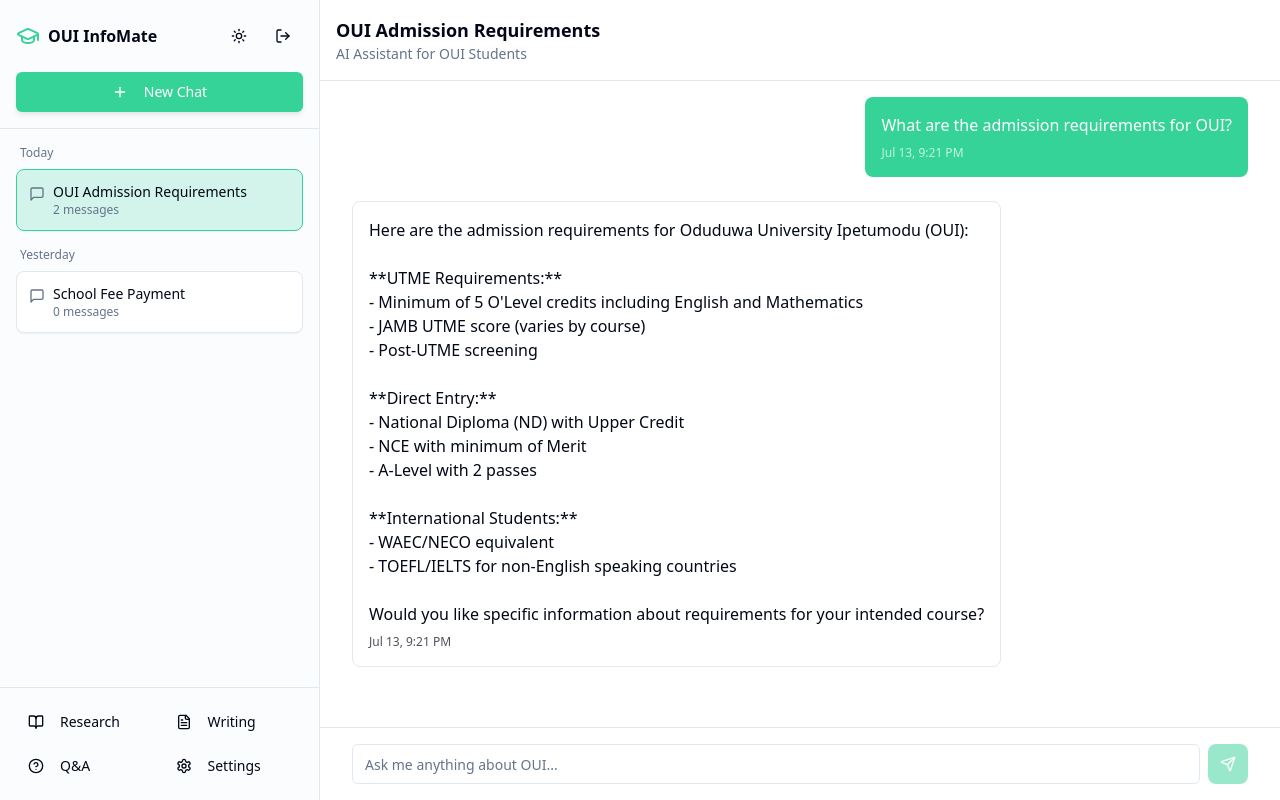
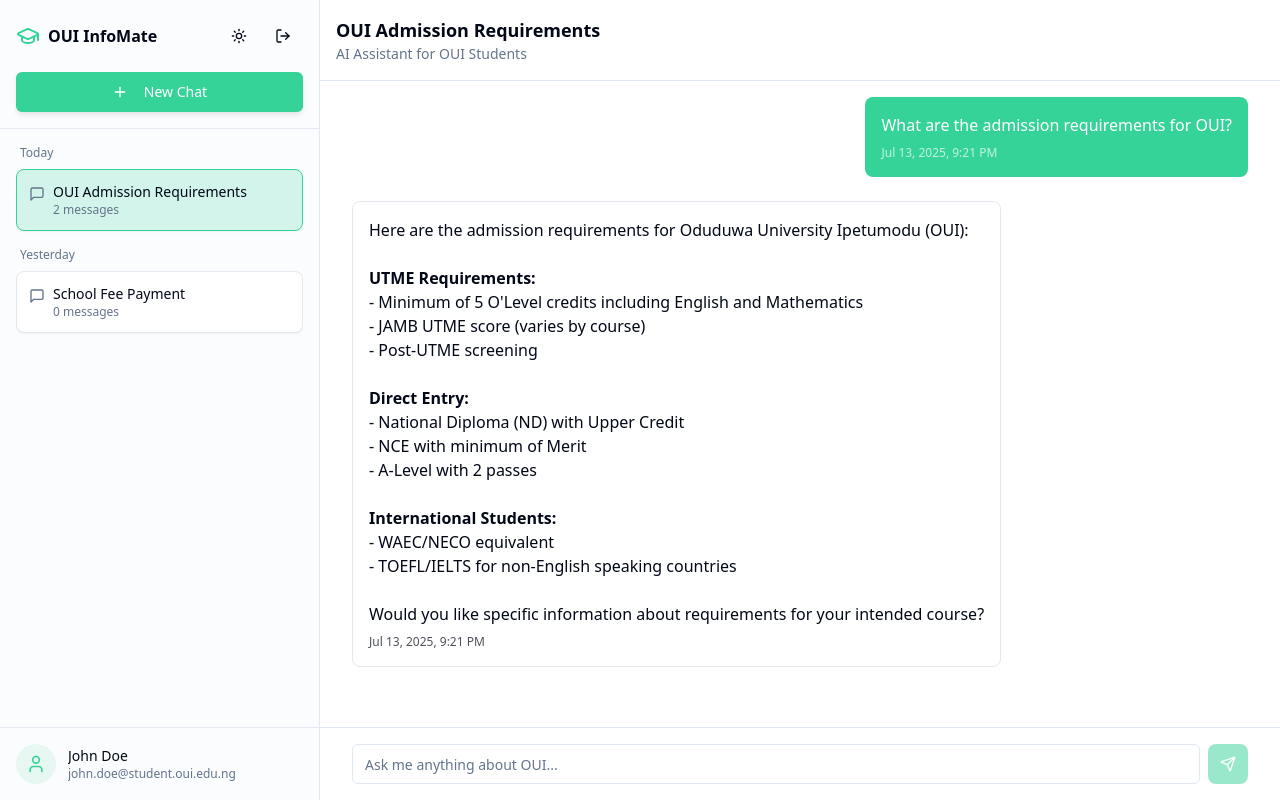
Before and after one commit to emmanuelayinde/OUI-InfoMate, a React (Vite) app: page /dashboard in a window 1280 px wide. Built offline with nearby package versions, Linux system fonts and the light colour scheme.

Commit message:
Update branding, add markdown, and more
- Updated branding on auth pages.
- Implemented markdown formatting in chat dashboard.
- Removed footer and displayed user info in dashboard sidebar.
- Added dark/light mode toggle to all pages.

```diff
--- a/src/pages/Dashboard.tsx
+++ b/src/pages/Dashboard.tsx
@@ -1,3 +1,4 @@
+
 import { useState } from "react";
 import { Button } from "@/components/ui/button";
 import { Card, CardContent, CardHeader, CardTitle } from "@/components/ui/card";
@@ -9,19 +10,14 @@ import {
   Send,
   GraduationCap,
   Plus,
-  Settings,
   LogOut,
   User,
-  BookOpen,
-  FileText,
-  HelpCircle,
-  Lightbulb,
-  Calendar,
-  MapPin
+  Lightbulb
 } from "lucide-react";
 import { useNavigate } from "react-router-dom";
 import { useToast } from "@/hooks/use-toast";
 import { ThemeToggle } from "@/components/theme-toggle";
+import { formatMarkdown } from "@/utils/markdown";
 
 interface Message {
   id: string;
@@ -253,25 +249,16 @@ const Dashboard = () => {
           </div>
         </ScrollArea>
 
-        {/* Quick Actions */}
+        {/* User Info */}
         <div className="p-4 border-t">
-          <div className="grid grid-cols-2 gap-2">
-            <Button variant="ghost" size="sm" className="justify-start">
-              <BookOpen className="h-4 w-4 mr-2" />
-              Research
-            </Button>
-            <Button variant="ghost" size="sm" className="justify-start">
-              <FileText className="h-4 w-4 mr-2" />
-              Writing
-            </Button>
-            <Button variant="ghost" size="sm" className="justify-start">
-              <HelpCircle className="h-4 w-4 mr-2" />
-              Q&A
-            </Button>
-            <Button variant="ghost" size="sm" className="justify-start">
-              <Settings className="h-4 w-4 mr-2" />
-              Settings
-            </Button>
+          <div className="flex items-center space-x-3">
+            <div className="w-10 h-10 bg-accent/10 rounded-full flex items-center justify-center">
+              <User className="h-5 w-5 text-accent" />
+            </div>
+            <div className="flex-1 min-w-0">
+              <p className="text-sm font-medium truncate">John Doe</p>
+              <p className="text-xs text-muted-foreground truncate">john.doe@student.oui.edu.ng</p>
+            </div>
           </div>
         </div>
       </div>
@@ -330,11 +317,15 @@ const Dashboard = () => {
                             : 'bg-chat-assistant text-chat-assistant-foreground border'
                         }`}
                       >
-                        <div className="whitespace-pre-wrap">{msg.content}</div>
+                        <div
+                          className="whitespace-pre-wrap"
+                          dangerouslySetInnerHTML={{ __html: formatMarkdown(msg.content) }}
+                        />
                         <div className="text-xs opacity-70 mt-2">
                           {msg.timestamp.toLocaleString('en-US', {
                             month: 'short',
                             day: 'numeric',
+                            year: 'numeric',
                             hour: 'numeric',
                             minute: '2-digit',
                             hour12: true
--- a/src/pages/Landing.tsx
+++ b/src/pages/Landing.tsx
@@ -1,4 +1,3 @@
-
 import { Button } from "@/components/ui/button";
 import { Card, CardContent } from "@/components/ui/card";
 import { Link } from "react-router-dom";
@@ -13,6 +12,7 @@ import {
   Target
 } from "lucide-react";
 import heroImage from "@/assets/hero-image.jpg";
+import { ThemeToggle } from "@/components/theme-toggle";
 
 const Landing = () => {
   return (
@@ -25,6 +25,7 @@ const Landing = () => {
             <span className="text-xl font-bold text-foreground">OUI InfoMate</span>
           </div>
           <div className="flex items-center space-x-4">
+            <ThemeToggle />
             <Link to="/login">
               <Button variant="ghost">Sign In</Button>
             </Link>
--- a/src/pages/Login.tsx
+++ b/src/pages/Login.tsx
@@ -1,3 +1,4 @@
+
 import { useState } from "react";
 import { Button } from "@/components/ui/button";
 import { Card, CardContent, CardDescription, CardHeader, CardTitle } from "@/components/ui/card";
@@ -6,6 +7,7 @@ import { Label } from "@/components/ui/label";
 import { Link, useNavigate } from "react-router-dom";
 import { GraduationCap, Eye, EyeOff } from "lucide-react";
 import { useToast } from "@/hooks/use-toast";
+import { ThemeToggle } from "@/components/theme-toggle";
 
 const Login = () => {
   const [email, setEmail] = useState("");
@@ -40,12 +42,16 @@ const Login = () => {
 
   return (
     <div className="min-h-screen bg-background flex items-center justify-center p-4">
+      <div className="absolute top-4 right-4">
+        <ThemeToggle />
+      </div>
+
       <div className="w-full max-w-md space-y-8">
         {/* Logo */}
         <div className="text-center">
           <Link to="/" className="inline-flex items-center space-x-2 text-2xl font-bold text-foreground">
             <GraduationCap className="h-8 w-8 text-accent" />
-            <span>StudyMate AI</span>
+            <span>OUI InfoMate</span>
           </Link>
         </div>
 
@@ -54,7 +60,7 @@ const Login = () => {
           <CardHeader className="text-center">
             <CardTitle className="text-2xl">Welcome back</CardTitle>
             <CardDescription>
-              Sign in to your account to continue your studies
+              Sign in to get OUI information and assistance
             </CardDescription>
           </CardHeader>
           <CardContent>
--- a/src/pages/Signup.tsx
+++ b/src/pages/Signup.tsx
@@ -1,3 +1,4 @@
+
 import { useState } from "react";
 import { Button } from "@/components/ui/button";
 import { Card, CardContent, CardDescription, CardHeader, CardTitle } from "@/components/ui/card";
@@ -6,6 +7,7 @@ import { Label } from "@/components/ui/label";
 import { Link, useNavigate } from "react-router-dom";
 import { GraduationCap, Eye, EyeOff } from "lucide-react";
 import { useToast } from "@/hooks/use-toast";
+import { ThemeToggle } from "@/components/theme-toggle";
 
 const Signup = () => {
   const [name, setName] = useState("");
@@ -37,7 +39,7 @@ const Signup = () => {
       if (name && email && password) {
         toast({
           title: "Account created!",
-          description: "Welcome to StudyMate AI. Let's get started!",
+          description: "Welcome to OUI InfoMate. Let's get started!",
         });
         navigate("/dashboard");
       } else {
@@ -53,12 +55,16 @@ const Signup = () => {
 
   return (
     <div className="min-h-screen bg-background flex items-center justify-center p-4">
+      <div className="absolute top-4 right-4">
+        <ThemeToggle />
+      </div>
+
       <div className="w-full max-w-md space-y-8">
         {/* Logo */}
         <div className="text-center">
           <Link to="/" className="inline-flex items-center space-x-2 text-2xl font-bold text-foreground">
             <GraduationCap className="h-8 w-8 text-accent" />
-            <span>StudyMate AI</span>
+            <span>OUI InfoMate</span>
           </Link>
         </div>
 
@@ -67,7 +73,7 @@ const Signup = () => {
           <CardHeader className="text-center">
             <CardTitle className="text-2xl">Create your account</CardTitle>
             <CardDescription>
-              Join thousands of students succeeding with AI assistance
+              Join OUI students getting instant school information
             </CardDescription>
           </CardHeader>
           <CardContent>
--- /dev/null
+++ b/src/utils/markdown.ts
@@ -0,0 +1,16 @@
+
+export const formatMarkdown = (text: string): string => {
+  // Convert **bold** to <strong>
+  let formatted = text.replace(/\*\*(.*?)\*\*/g, '<strong>$1</strong>');
+
+  // Convert *italic* to <em>
+  formatted = formatted.replace(/\*(.*?)\*/g, '<em>$1</em>');
+
+  // Convert line breaks to <br>
+  formatted = formatted.replace(/\n/g, '<br>');
+
+  // Convert bullet points (- or *) to proper list items
+  formatted = formatted.replace(/^[\-\*]\s(.+)$/gm, '• $1');
+
+  return formatted;
+};
```
